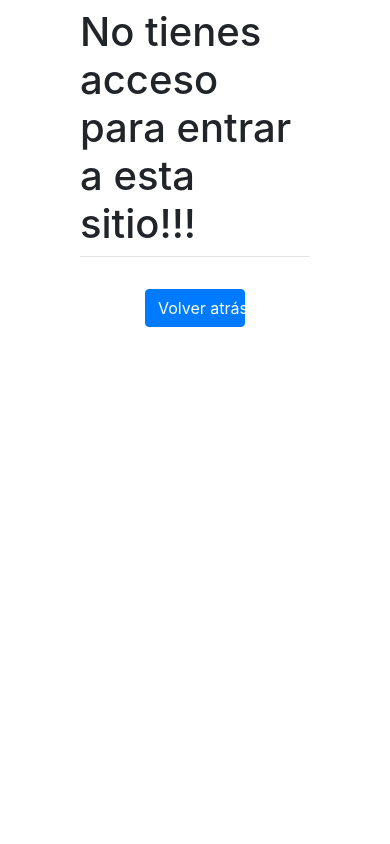
After one commit to IanDiazBriones/Incluyeme-, a Django app: page /user/valoracion_a in a window 390 px wide. The commit adds this page. Run offline with Django 3.2, Linux system fonts and the light colour scheme; some libraries are stand-ins or nearby versions.

Commit message:
Valoracion Admin
-Boton que redirige a valoraciones admin y usuario no admin
-Base de html para los 2 sitios (responsive)
-Accion creada para django admin, con funcion de dar admin en el sitio en base a tickear un booleano

```diff
--- /dev/null
+++ b/templates/users/admin_v.html
@@ -0,0 +1,42 @@
+{% block content %}
+{% load crispy_forms_tags %}
+<meta charset="utf-8">
+<meta name="viewport" content="width=device-width, initial-scale=1, shrink-to-fit=no">
+<link rel="stylesheet" href="https://stackpath.bootstrapcdn.com/bootstrap/4.1.3/css/bootstrap.min.css" integrity="sha384-MCw98/SFnGE8fJT3GXwEOngsV7Zt27NXFoaoApmYm81iuXoPkFOJwJ8ERdknLPMO" crossorigin="anonymous">
+{% if user.es_admin == True %}
+<html>
+ <body>
+ <div class="container">
+    <div class="row justify-content-center">
+      <div class="col-8">
+        <h1 class="mt-2">Estadisticas de los viajes</h1>
+        <hr class="mt-0 mb-4">
+      </div>
+    </div>
+ </div>
+ </body>
+</html>
+{% else %}
+<html>
+ <body>
+ <div class="container">
+    <div class="row justify-content-center">
+      <div class="col-8">
+        <h1 class="mt-2">No tienes acceso para entrar a esta sitio!!!</h1>
+        <hr class="mt-0 mb-4">
+      </div>
+    </div>
+ </div>
+ <div class="container mt-2">
+      <div class="row">
+        <div class="col-4"></div>
+        <div class="col-4">
+         <td class="text-center"><a class="btn btn-primary btn-block" href="{% url 'profile' %}" role="button">Volver atrás</a></td>
+        </div>
+       <div class="col-4"></div>
+      </div>
+ </div>
+ </body>
+</html>
+{% endif %}
+{% endblock %}
--- a/users/models.py
+++ b/users/models.py
@@ -10,6 +10,8 @@ class CustomUser(AbstractUser):
     nombre = models.CharField(max_length=35, default=' ')
     telefono = models.IntegerField(default='0')
     foto = models.ImageField(null=True, blank=True)
+    es_admin = models.BooleanField(default= False)
+
 
     REQUIRED_FIELDS = ['username'] # removes email from REQUIRED_FIELDS
 
--- a/users/urls.py
+++ b/users/urls.py
@@ -3,4 +3,6 @@ from django.urls import path, include # new
 urlpatterns = [
 	path('', views.SignUp.as_view(), name='signup'),
 	path('perfil', views.Perfil, name='profile'),
+	path('valoracion_a', views.Valoraciones_a, name='valoracion_a'),
+	path('valoracion_n', views.Valoraciones_n, name='valoracion_n'),
 ]
--- a/users/views.py
+++ b/users/views.py
@@ -15,3 +15,8 @@ def Perfil(request):
 	Pasajes= Pasaje.objects.all()
 	context= {'Pasajes': Pasajes}
 	return render(request, 'users/perfil.html', context)
+
+def Valoraciones_a(request):
+    return render(request, 'users/admin_v.html')
+def Valoraciones_n(request):
+    return render(request, 'users/normal_user_v.html')
```
Also changed, not shown: templates/users/normal_user_v.html (added, +18 -0 lines), templates/users/perfil.html (+13 -0 lines), users/admin.py (+9 -1 lines), db.sqlite3, users/forms.py (line endings or trailing spaces), users/migrations/0013_administrador.py (added), users/migrations/0014_administrador_edad.py (added), users/migrations/0015_remove_administrador_edad.py (added), users/migrations/0016_delete_administrador.py (added), users/migrations/0017_customuser_es_admin.py (added), users/migrations/0018_pasaje_test.py (added), users/migrations/0019_remove_pasaje_test.py (added).
